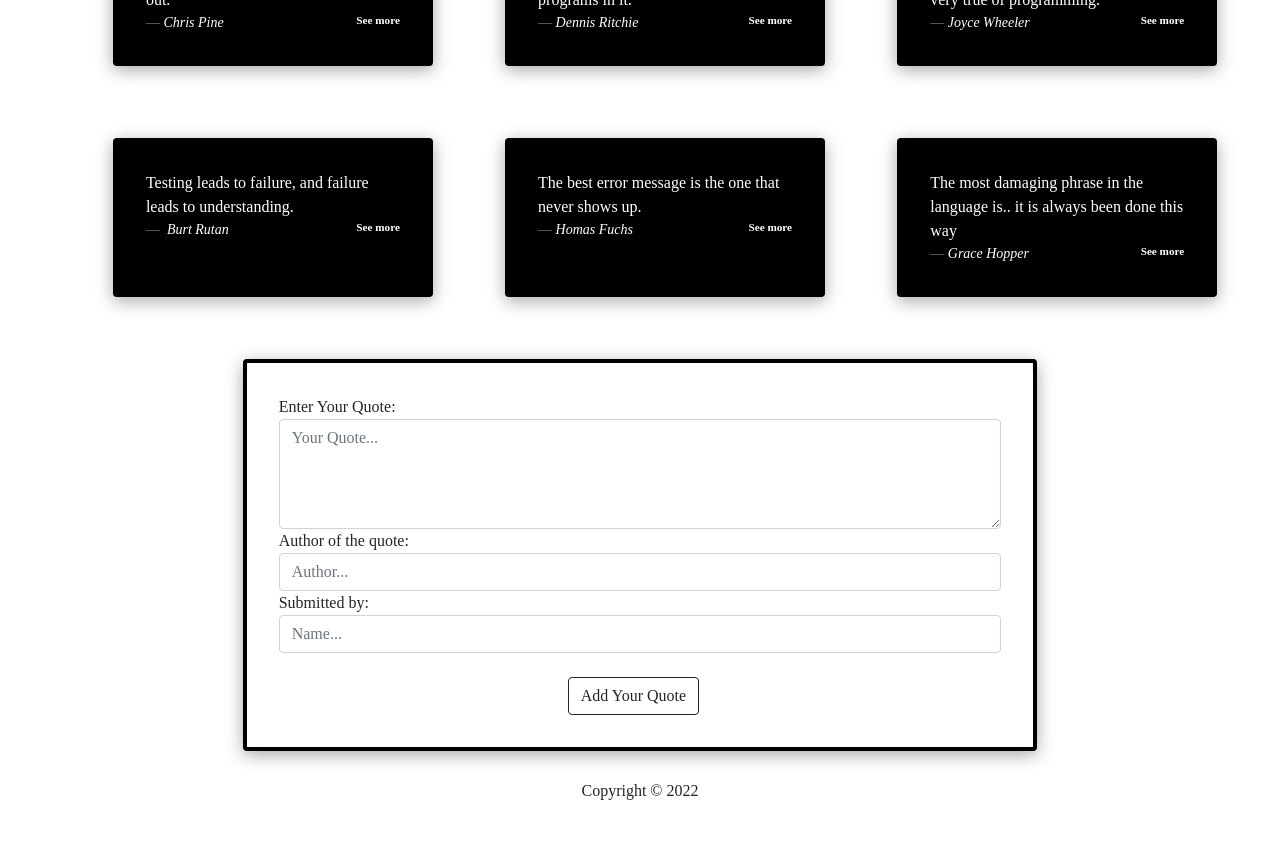
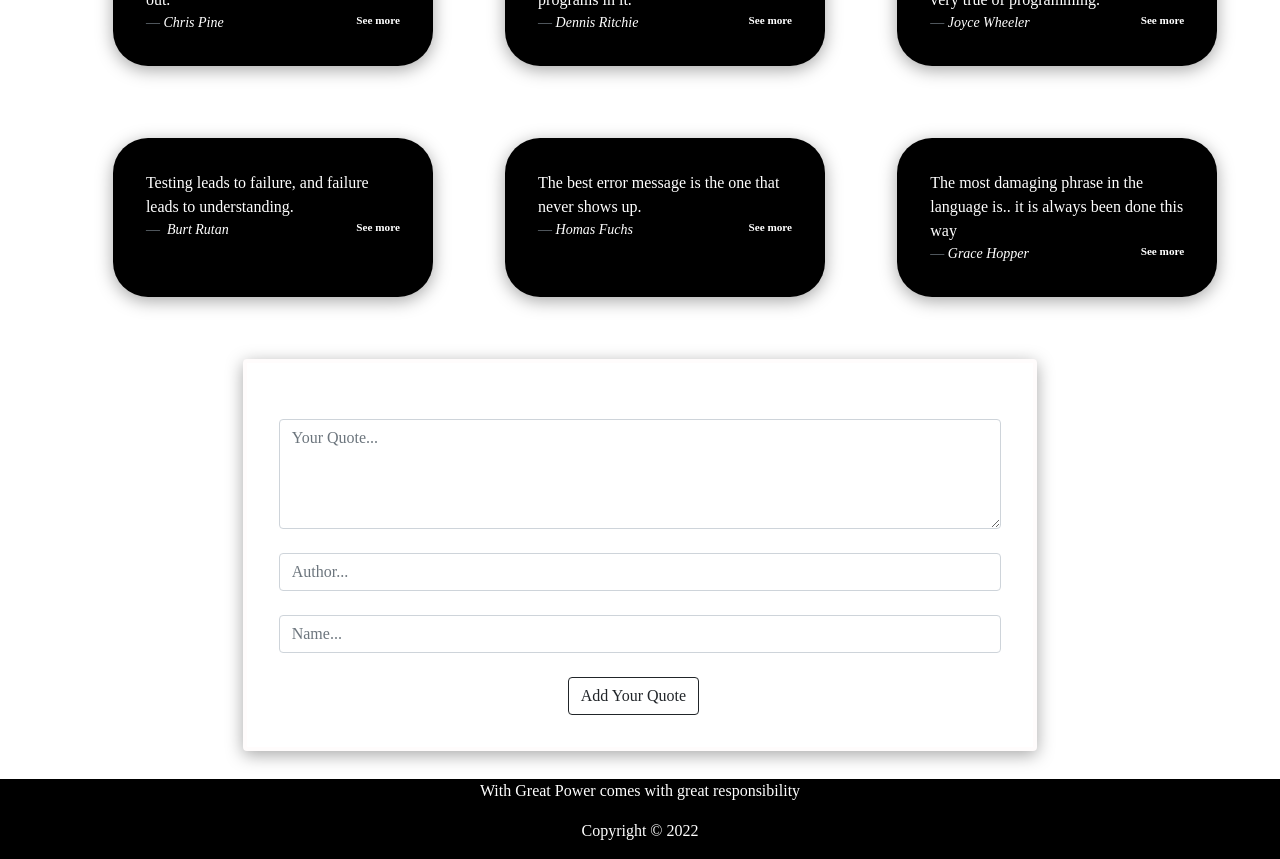
Before and after one commit to davidmusembi/Quotes-app, an Angular app: page / in a window 1280 px wide. Shown: the part 200-1059 px from the top of the page. Before the commit the page ends 1019 px from the top, so only its background shows below. Built offline with nearby package versions, Linux system fonts and the light colour scheme; a web font is replaced by a local one.

Commit message:
Add Border radius to the card

```diff
--- a/src/app/components/quotes-form/quotes-form.component.css
+++ b/src/app/components/quotes-form/quotes-form.component.css
@@ -1,5 +1,6 @@
 .blockquote {
     font-size: 1rem;
+    color:white;
   }
   .card {
     /*animates card elements*/
@@ -9,7 +10,8 @@
     transform: translateY(-3px);
     box-shadow: 0 4px 17px rgba(0, 0, 0, 0.35);
     transition: all 0.3s ease-in-out;
-    border: 4px solid black;
+    border: 4px solid rgb(255, 252, 252);
+    color:white;
   }
 
 .card:hover {
--- a/src/app/components/quotes-form/quotes-form.component.html
+++ b/src/app/components/quotes-form/quotes-form.component.html
@@ -16,7 +16,7 @@
 
                     ></textarea>
                     <div [hidden]="quote.valid || quote.pristine" class="alert alert-danger">
-                        A quote is required
+                        Enter Your Quote
                       </div>
                 </div>
                 <div class="form-group">
@@ -30,12 +30,12 @@
                            [(ngModel)]="newQuotes.author"
                            required>
                     <div [hidden]="author.valid || author.pristine" class="alert alert-danger">
-                            An author is required
+                            Enter the author of the quote
                      </div>
                 </div>
-                <div class="form-group">
-                    <label for="author">Submitted by:</label>
-                    <input type="text"
+                <div class="form-group" >
+                    <label  for="author">Submitted by:</label>
+                    <input  type="text"
                            class="form-control"
                            name="name"
                            placeholder="Name..."
@@ -44,7 +44,7 @@
                            [(ngModel)]="newQuotes.name"
                            required>
                      <div [hidden]="name.valid || name.pristine" class="alert alert-danger">
-                            You are required to enter your name
+                            enter your name
                      </div>
                 </div>
                 <br>
--- a/src/app/components/quotes/quotes.component.css
+++ b/src/app/components/quotes/quotes.component.css
@@ -25,6 +25,7 @@ font-family: 'Special Elite', cursive;    font-size: 30px;
     transition: all 0.3s ease-in-out;
     background:black;
     color:white;
+    border-radius:35px;
   }
 
 .card:hover {
@@ -44,3 +45,7 @@ font-family: 'Special Elite', cursive;    font-size: 30px;
     font-size: 1rem;
     color:white;
   }
+  .foot{
+    background:black;
+    color:white;
+  }
--- a/src/app/components/quotes/quotes.component.html
+++ b/src/app/components/quotes/quotes.component.html
@@ -12,7 +12,7 @@
                     <div class="card-body" appHighlightQuote *ngIf="highlightHighest() == quote.upVote && quote.upVote > 0" >
                     <blockquote class="blockquote mb-0 card-body">
                         <p>{{quote.quote}}</p>
-                        <footer class="blockquote-footer">
+                        <footer class="blockquote-footer" >
                             <cite title="Source Title" style="color: rgb(255, 255, 255);">{{quote.author|titlecase}}</cite>
                             <small style="float:right; font-size:0.7rem;" (click)="toggleDetails(i);"><b style="color:rgb(250, 248, 249) ; cursor: pointer" >See more</b> </small>
                         </footer>
@@ -48,10 +48,11 @@
     </div>
 </div>
 <section>
-    <footer>
+    <footer class="foot">
         <div class="container-fluid">
             <div class="row">
                 <div class="col-sm-12">
+                    <p class="text-center">With Great Power comes with great responsibility</p>
                     <p class="text-center">Copyright &copy; 2022</p>
                 </div>
             </div>
--- a/src/app/components/quotes/quotes.component.ts
+++ b/src/app/components/quotes/quotes.component.ts
@@ -11,10 +11,10 @@ export class QuotesComponent implements OnInit {
    quotes:Quotes[]=[
         new Quotes('Programming is not about what you know; it is about what you can figure out.','Chris Pine','David Musembi', new Date(2022,3,9),0,0),
         new Quotes('The only way to learn a new programming language is by writing programs in it.','Dennis Ritchie','David Musembi',new Date(2022,1,9),0,0),
-        new Quotes('Sometimes it is better to leave something alone, to pause, and that is very true of programming.','Joyce Wheeler', 'David Musembi',new Date(2021,4,9),0,0),
-        new Quotes('Testing leads to failure, and failure leads to understanding.',' Burt Rutan', 'Brian Musembi',new Date(2022,4,9),0,0),
-        new Quotes('The best error message is the one that never shows up.','homas Fuchs','David Musembi',new Date(2022,4,9),0,0),
-        new Quotes('The most damaging phrase in the language is.. it is always been done this way','Grace Hopper', 'David Musembi',new Date(2022,4,9),0,0),
+        new Quotes('Sometimes it is better to leave something alone, to pause, and that is very true of programming.','Joyce Wheeler', 'David Musembi',new Date(2021,2,14),0,0),
+        new Quotes('Testing leads to failure, and failure leads to understanding.',' Burt Rutan', 'Brian Musembi',new Date(2021,2,15),0,0),
+        new Quotes('The best error message is the one that never shows up.','homas Fuchs','David Musembi',new Date(2020,6,11),0,0),
+        new Quotes('The most damaging phrase in the language is.. it is always been done this way','Grace Hopper', 'David Musembi',new Date(20219,6,2),0,0),
     ]
 
     //function for ading a new quote
```
